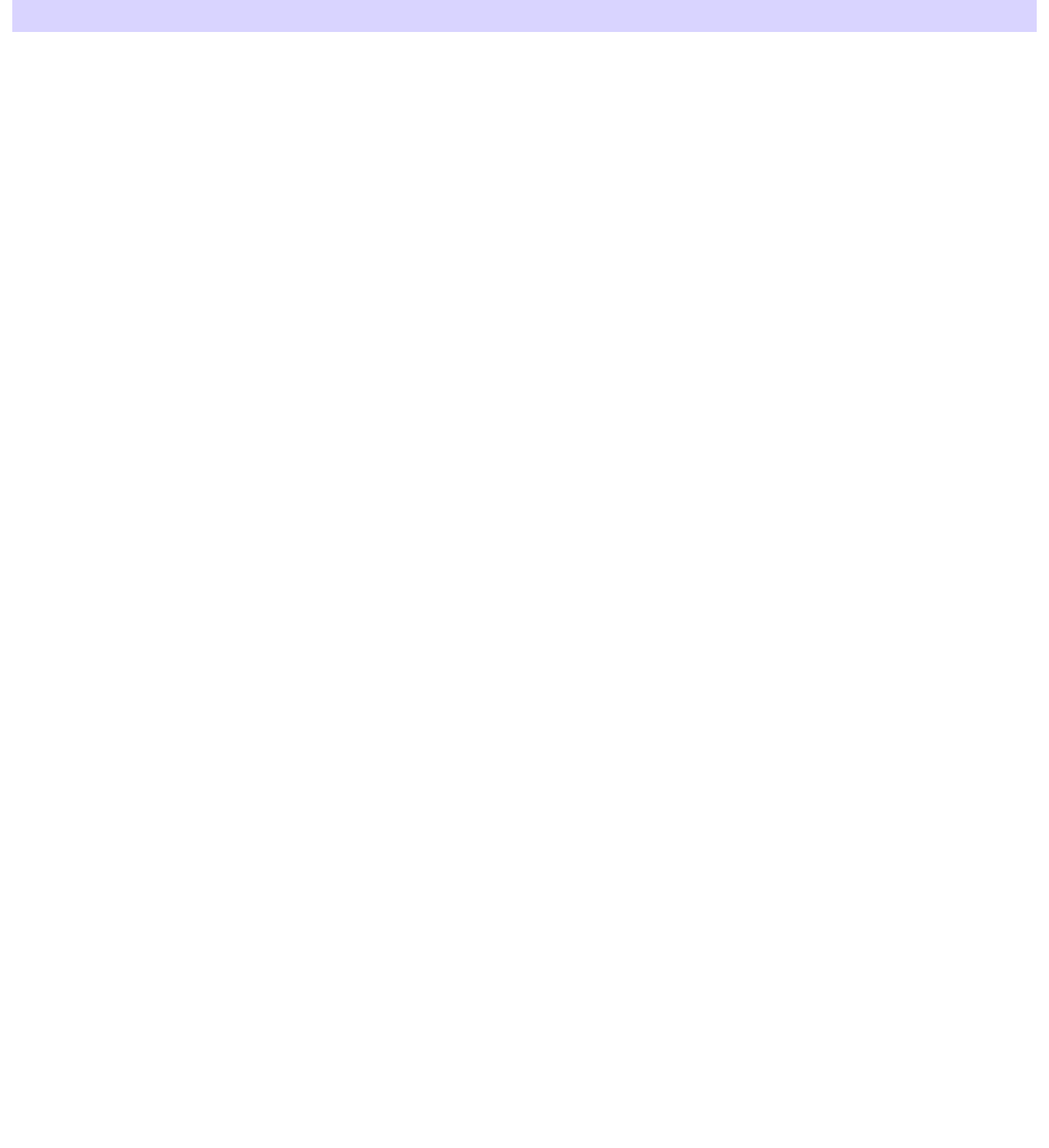
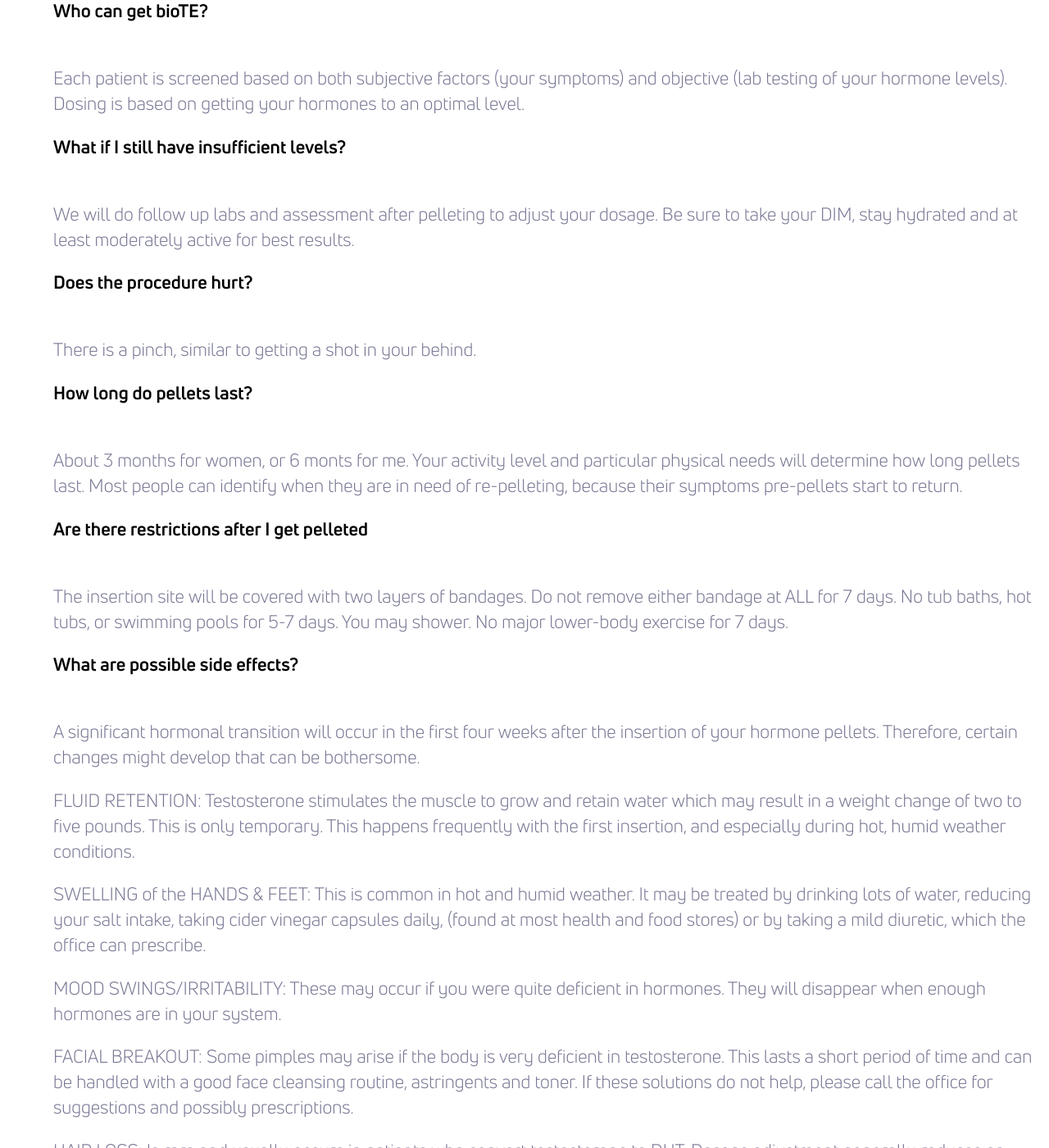
Before and after one commit to theneverwoods/gerstenberg.clinic, a Jekyll site: the page built from services/hormonetherapy.html, in a window 1280 px wide and 1400 px high, scrolled down 3832 px. Shown: the whole window at 82% size. Built offline with Jekyll 4.4.1, drawn with Linux system fonts in a browser that asks for light colours; before the commit the page ends 3871 px from its top, so only the background shows below that; some of the changed text lies outside the part shown.

Commit message:
Update hormonetherapy.html

```diff
--- a/services/hormonetherapy.html
+++ b/services/hormonetherapy.html
@@ -130,4 +130,35 @@ redirect_from: /biote
   </div>
 </div>
 
+<div class="row" style="padding-bottom: 60px">
+	<div class="two-thirds bottom">
+        <h2 style="margin-top: 30px">Frequently Asked Questions:</h2>
+		<h3 class="bottom">How much does bioTE cost?<h3>
+		<p>For women: $399 for the initial pellet, and then $299 afterwards.</p>
+            <p>For men: $799 for the initial pellet, and then $699 afterwards.</p>
+            <p>This price includes pellet insertion PLUS a bottle of the specially formulated DIM nutraceutical, which keeps testosterone from being converted to estrogen. This optimizes your pellets and promotes beneficial estrogen metabolism and helps restore a healthy hormonal balance.</p>
+		<h3 class="bottom">Who can get bioTE?</h3>
+		<p>Each patient is screened based on both subjective factors (your symptoms) and objective (lab testing of your hormone levels). Dosing is based on getting your hormones to an optimal level.
+		</p>
+        <h3 class="bottom">What if I still have insufficient levels?</h3>
+		<p>We will do follow up labs and assessment after pelleting to adjust your dosage. Be sure to take your DIM, stay hydrated and at least moderately active for best results.
+        </p>
+        <h3 class="bottom">Does the procedure hurt?</h3>
+		<p>There is a pinch, similar to getting a shot in your behind.</p>
+        <h3 class="bottom">How long do pellets last?</h3>
+        <p>About 3 months for women, or 6 monts for me. Your activity level and particular physical needs will determine how long pellets last. Most people can identify when they are in need of re-pelleting, because their symptoms pre-pellets start to return.</p>
+        <h3 class="bottom">Are there restrictions after I get pelleted</h3>
+        <p>The insertion site will be covered with two layers of bandages. Do not remove either bandage at ALL for 7 days. No tub baths, hot tubs, or swimming pools for 5-7 days. You may shower. No major lower-body exercise for 7 days.</p>
+        <h3>What are possible side effects?</h3>
+            <p>A significant hormonal transition will occur in the first four weeks after the insertion of your hormone pellets. Therefore, certain changes might develop that can be bothersome.</p>
+            <p>FLUID RETENTION: Testosterone stimulates the muscle to grow and retain water which may result in a weight change of two to five pounds. This is only temporary. This happens frequently with the first insertion, and especially during hot, humid weather conditions.</p>
+            <p>SWELLING of the HANDS & FEET: This is common in hot and humid weather. It may be treated by drinking lots of water, reducing your salt intake, taking cider vinegar capsules daily, (found at most health and food stores) or by taking a mild diuretic, which the office can prescribe.</p>
+            <p>MOOD SWINGS/IRRITABILITY: These may occur if you were quite deficient in hormones. They will disappear when enough hormones are in your system.</p>
+            <p>FACIAL BREAKOUT: Some pimples may arise if the body is very deficient in testosterone. This lasts a short period of time and can be handled with a good face cleansing routine, astringents and toner. If these solutions do not help, please call the office for suggestions and possibly prescriptions.</p>
+            <p>HAIR LOSS: Is rare and usually occurs in patients who convert testosterone to DHT. Dosage adjustment generally reduces or eliminates the problem. Prescription medications may be necessary in rare cases.</p>
+            <p>Women: HAIR GROWTH: Testosterone may stimulate some growth of hair on your chin, chest, nipples and/or lower abdomen. This tends to be hereditary. You may also have to shave your legs and arms more often. Dosage adjustment generally reduces or eliminates the problem.</p>
+            <p>Women: UTERINE SPOTTING/BLEEDING: This may occur in the first few months after an insertion, especially if you have been prescribed progesterone and are not taking properly: i.e. missing doses, or not taking a high enough dose. Please notify the office if this occurs. Bleeding is not necessarily an indication of a significant uterine problem. More than likely, the uterus may be releasing tissue that needs to be eliminated. This tissue may have already been present in your uterus prior to getting pellets and is being released in response to the increase in hormones.</p>
+	</div>
+</div>
+
 {% include schedule-consultation.html %}
```
